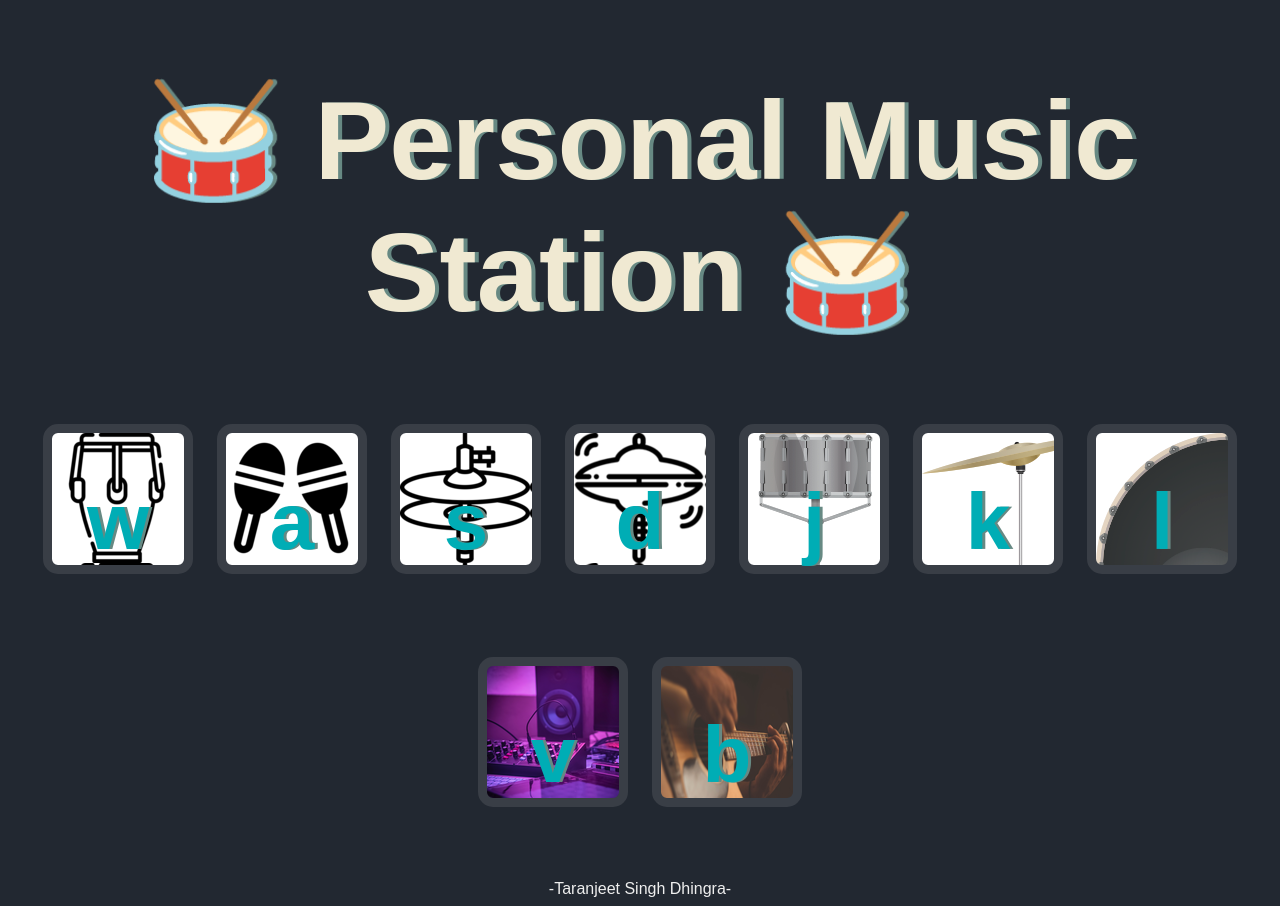
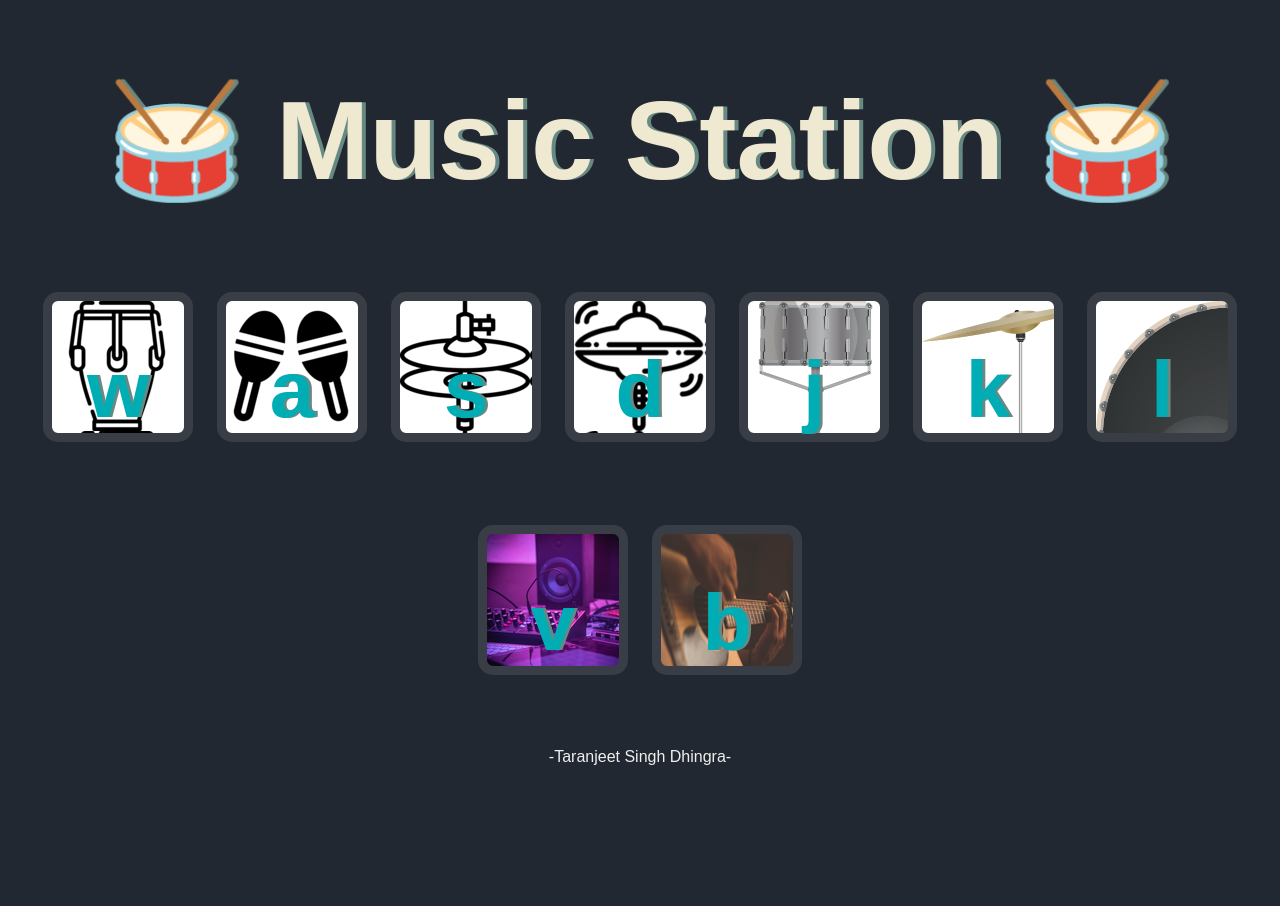
Before and after one commit to taranjeetsingh257/Music-Station, a plain HTML site: page index.html in a window 1280 px wide. After the commit the page ends 800 px from the top, so only its background shows below. Drawn offline with Linux system fonts and the light colour scheme; a web font is replaced by a local one.

Commit message:
Update index.html

```diff
--- a/index.html
+++ b/index.html
@@ -13,7 +13,7 @@
 
 <body>
 
-  <h1 id="title">🥁 Personal Music Station 🥁</h1>
+  <h1 id="title">🥁 Music Station 🥁</h1>
   <div class="set">
     <button class="w drum_button">w</button>
     <button class="a drum_button">a</button>
```
